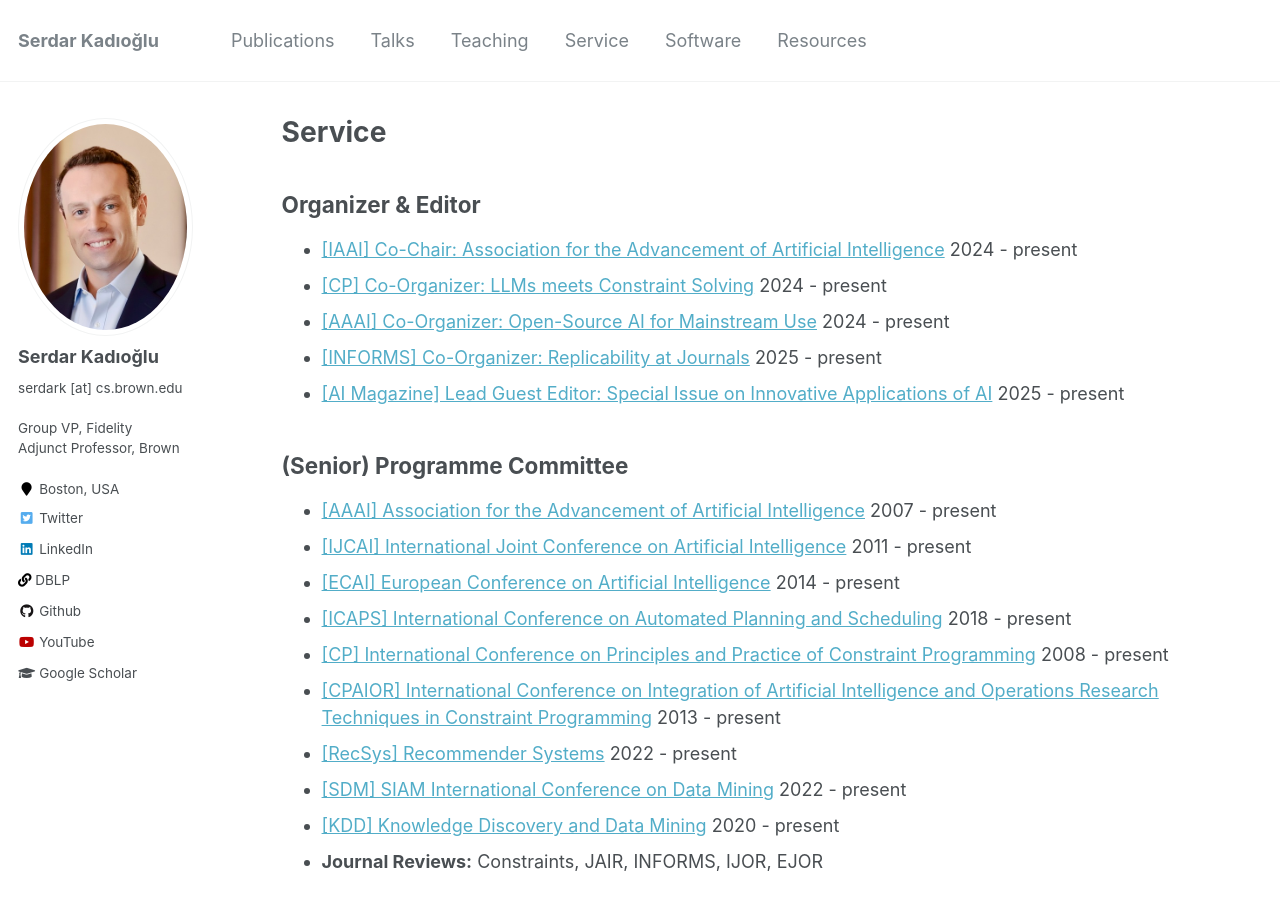
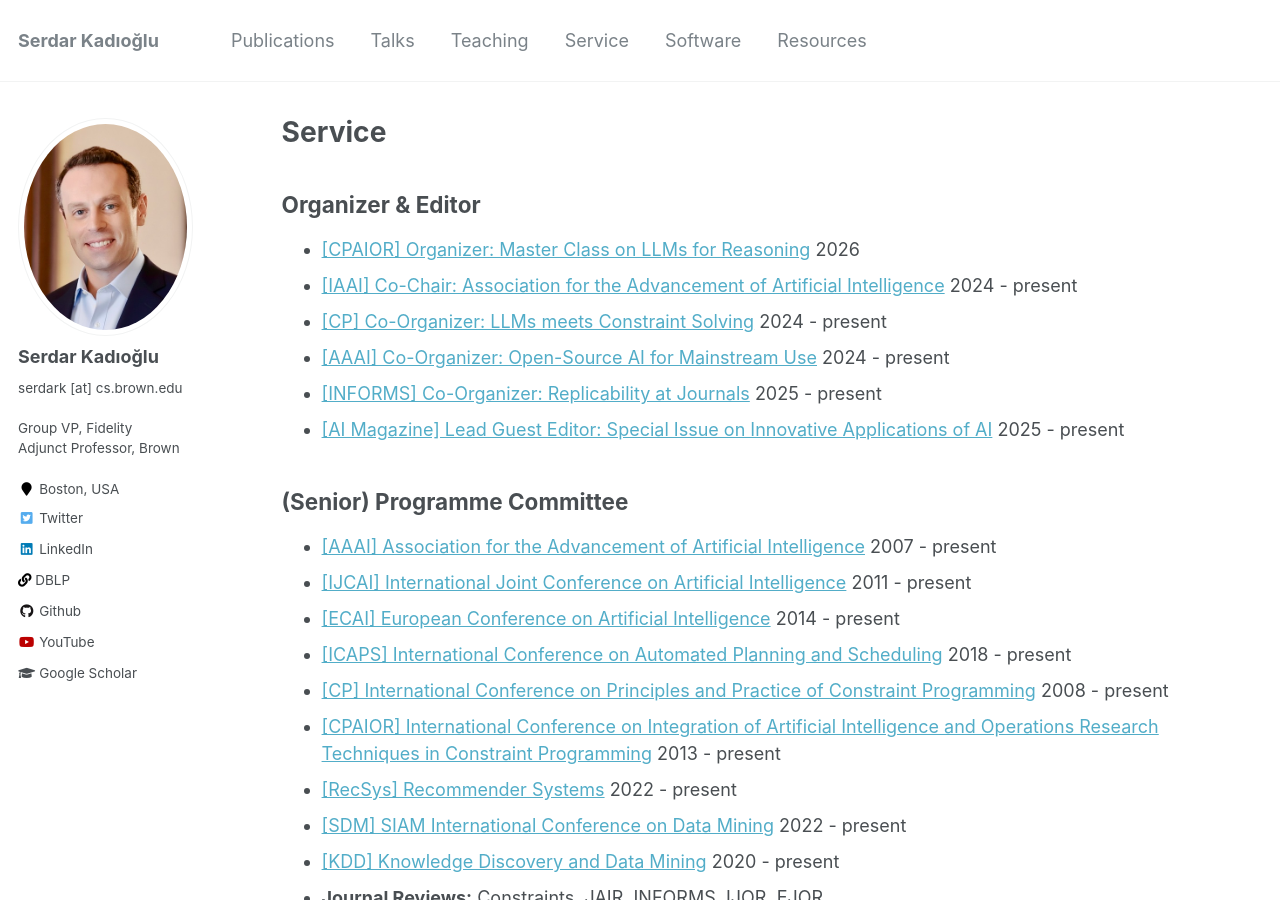
Before and after one commit to skadio/skadio.github.io, a Jekyll site: the page built from _pages/service.md, in a window 1280 px wide and 900 px high. Built offline with Jekyll 4.4.1, drawn with Linux system fonts in a browser that asks for light colours.

Commit message:
Add organizer role for CPAIOR 2026 master class

```diff
--- a/_pages/service.md
+++ b/_pages/service.md
@@ -6,6 +6,7 @@ author_profile: true
 ---
 
 ## Organizer & Editor
+- [[CPAIOR] Organizer: Master Class on LLMs for Reasoning](https://sites.google.com/view/cpaior2026/program/master-class) 2026
 - [[IAAI] Co-Chair: Association for the Advancement of Artificial Intelligence](https://aaai.org/conference/iaai) 2024 - present
 - [[CP] Co-Organizer: LLMs meets Constraint Solving](https://sites.google.com/view/llm-solve) 2024 - present
 - [[AAAI] Co-Organizer: Open-Source AI for Mainstream Use](https://the-ai-alliance.github.io/AAAI-25-Workshop-on-Open-Source-AI-for-Mainstream-Use/) 2024 - present
```
